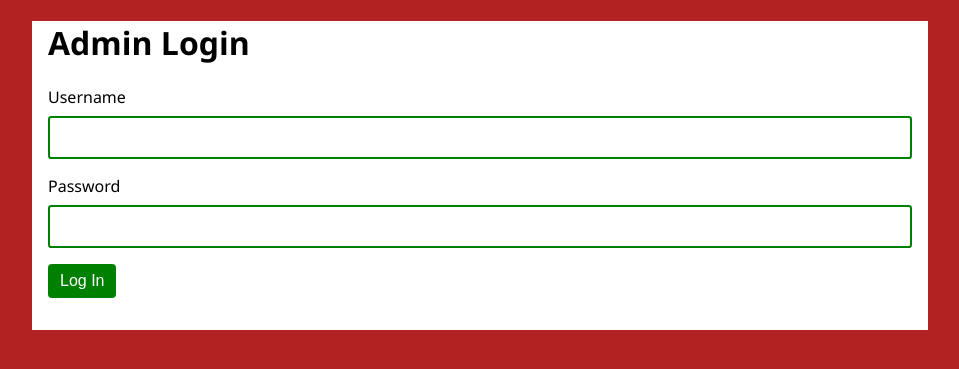
After one commit to The-Arctic-Winter-7/pizza, a Node server app: page /login in a window 1280 px wide. The commit adds this page. Shown: the top 369 px of the page, without its empty margins (160-1119 px from the left). Run offline with Node 20, Linux system fonts and the light colour scheme.

Commit message:
Added admin login

```diff
--- a/app.js
+++ b/app.js
@@ -6,6 +6,9 @@ import mysql2 from 'mysql2';
 
 // Import .env
 import dotenv from 'dotenv';
+
+// Import Express Seesion
+import session from 'express-session';
 
 dotenv.config();
 
@@ -20,6 +23,42 @@ const pool = mysql2.createPool({
 
 // Create an instance of an express application
 const app = express();
+
+/* ==================== SESSION MIDDLEWARE =====================
+ * A SESSION lets the server remember a user between requests.
+ * After this runs, every route can read and write req.session.
+ *
+ * secret:            Used to sign the session cookie (from .env)
+ * resave:            false = don't re-save sessions that didn't change
+ * saveUninitialized: false = don't create a session until we sotre
+ *                    something in it (like loggedIn = true)
+ * cookie.maxAge:     How long the login lasts, in milliseconds
+ *                    (1000 ms * 60 sec * 60 minutes = 1 hour)
+ */
+app.use(session({
+    secret: process.env.SESSION_SECRET,
+    resave: false,
+    saveUninitialized: false,
+    cookie: { maxAge: 1000 * 60 * 60 }
+}));
+
+/* ==================== requireLogin MIDDLEWARE ====================
+ * Middleware is a function that runs BETWEEN the request arriving
+ * and the route handler running. It receives three parameters:
+ *   req  - the request
+ *   res  - the response
+ *   next - a function that says "OK, continue to the route"
+ *
+ * If the user is logged in, we call next() to let them through.
+ * If not, we redirect them to the login page instead.
+ */
+function requireLogin(req, res, next) {
+    if (req.session.loggedIn) {
+        next();
+    } else {
+        res.redirect('/login');
+    }
+}
 
 // Define a port number for our server to listen on
 const PORT = 3000;
@@ -85,8 +124,49 @@ app.get('/contact-us', (req, res) => {
     res.render('contact');
 });
 
+// Add a route for the login page
+// Display the login page - http://localhost:3000/login
+// We pass error: null because there is no error yet.
+// login.ejs checks "if (error)", so error must always be defined.
+app.get('/login', (req, res) => {
+    res.render('login', { error: null });
+});
+
+// Process the login form
+// This handles POST requests to /login (when the user submits the form)
+app.post('/login', (req, res) => {
+    // Get the values the user typed into the form
+    const username = req.body.username;
+    const password = req.body.password;
+
+    // Compare them to the username and password stored in .env
+    if (username === process.env.ADMIN_USER &&
+        password === process.env.ADMIN_PASSWORD) {
+
+        // Correct! Remember that this user is logged in
+        req.session.loggedIn = true;
+
+        // Send them to the admin page
+        res.redirect('/admin');
+    } else {
+        // Wrong username or password - show the form again with an error
+        // Note: we don't say WHICH one was wrong. That would give an
+        // attacker a hint (e.g., "the username is right, keep guessing").
+        res.render('login', { error: 'Invalid username or password.' });
+    }
+});
+
+// Log out - http://localhost:3000/logout
+// req.session.destroy() deletes the session from the server.
+// When it's finished, we send the user back to the login page.
+app.get('/logout', (req, res) => {
+    req.session.destroy(() => {
+        res.redirect('/login');
+    });
+});
+
 // Add an admin route to display order data
-app.get('/admin', async (req, res) => {
+app.get('/admin', requireLogin, async (req, res) => {
     try {
         const [orders] = await pool.query('SELECT * FROM orders');
         res.render('admin', { orders });
--- a/package.json
+++ b/package.json
@@ -22,6 +22,7 @@
     "dotenv": "^18.0.10",
     "ejs": "^7.0.2",
     "express": "^5.3.0",
+    "express-session": "^1.19.0",
     "mysql2": "^3.24.6"
   },
   "devDependencies": {
--- a/public/styles/pizza-styles.css
+++ b/public/styles/pizza-styles.css
@@ -48,7 +48,11 @@ body {
     font-size: 1.25rem;
 }
 
-input[type="text"], input[type="email"], select, textarea {
+input[type="text"],
+input[type="password"],
+input[type="email"],
+select,
+textarea {
     width: 100%;
     border: 2px solid var(--primary-color);
     border-radius: .25em;
@@ -98,3 +102,25 @@ textarea {
 .nav-button:hover {
     background-color: var(--secondary-color);
 }
+
+.submit-button {
+    border: none;
+    transition: background-color 0.2s ease;
+    background-color: var(--primary-color);
+    border-color: var(--primary-color);
+    padding: .5rem .75rem;
+    border-radius: .25rem;
+    text-decoration: none;
+    color: white;
+    font-size: 1rem;
+}
+
+.submit-button:hover {
+    cursor: pointer;
+    background-color: var(--secondary-color);
+}
+
+.login-error {
+    color: red;
+    font-weight: 700;
+}
--- a/views/admin.ejs
+++ b/views/admin.ejs
@@ -26,6 +26,7 @@
   <div id="main">
     <div id="header">
       <h1>Orders</h1>
+      <a href="/logout" class="submit-button">Log Out</a>
     </div>
     <table id="order-table" class="display">
       <thead>
--- a/views/home.ejs
+++ b/views/home.ejs
@@ -130,7 +130,7 @@
                 <textarea rows="5" id="comment" name="comment"></textarea>
 
                 <!-- Order Button -->
-                 <button type="submit" id="order-button">Place Order</button>
+                 <button type="submit" id="order-button" class="submit-button">Place Order</button>
             </form>
         </div>
     </body>
--- /dev/null
+++ b/views/login.ejs
@@ -0,0 +1,38 @@
+<!DOCTYPE html>
+<html lang="en">
+
+<head>
+  <meta charset="UTF-8">
+  <meta name="viewport" content="width=device-width, initial-scale=1.0">
+  <title>Admin Login</title>
+
+  <!-- Stylesheet -->
+  <link rel="Stylesheet" href="styles/pizza-styles.css">
+
+  <!-- Favicon -->
+  <link rel="icon" href="images/pizza-favicon.png">
+
+</head>
+
+<body>
+  <div id="main">
+    <h1>Admin Login</h1>
+
+    <!-- Only show the error message if there is one -->
+    <% if (error) { %>
+    <p class="login-error"><%= error %></p>
+    <% } %>
+
+    <form action="/login" method="post">
+      <label for="username">Username</label>
+      <input type="text" id="username" name="username" required>
+
+      <label for="password">Password</label>
+      <input type="password" id="password" name="password" required>
+
+      <button type="submit" class="submit-button">Log In</button>
+    </form>
+  </div>
+</body>
+
+</html>
```
Also changed, not shown: 1 other file.
